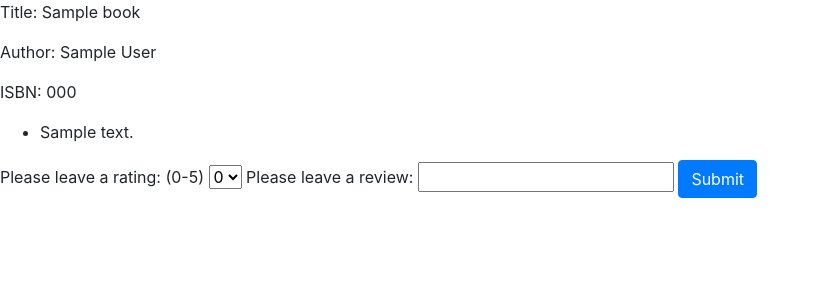
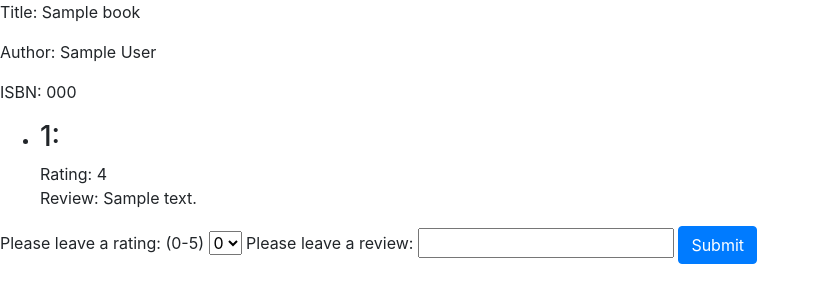
Before and after one commit to BusherBridi/Book-Review-Website, a Python web app: template templates/reviewPage.html in a window 1280 px wide. Shown: the top 303 px of the page, without its empty margins (0-820 px from the left). Run offline with Jinja, Linux system fonts and the light colour scheme; the template is opened without the code that fills it: most values are stand-ins (such as "Sample title", 1, 10 or a date in 2020); some libraries are stand-ins or nearby versions.

Commit message:
Added user ID to review posts

```diff
--- a/templates/reviewPage.html
+++ b/templates/reviewPage.html
@@ -15,7 +15,11 @@
 
     <ul>
         {% for review in reviews %}
-        <li>{{review.review}}</li>
+        <li>
+            <h3>{{review.user_id}}:</h3>
+            Rating: {{review.rating}}
+            <br> Review: {{review.review}}
+        </li>
         {% endfor %}
     </ul>
 
```
